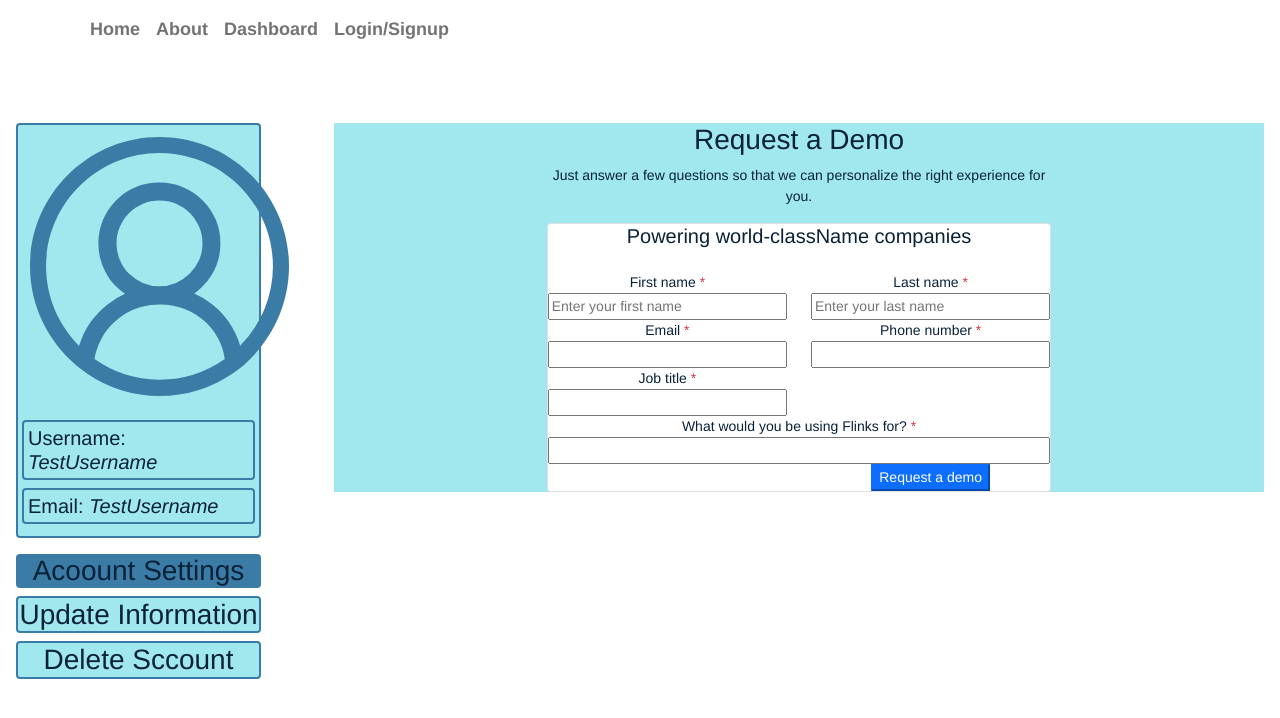
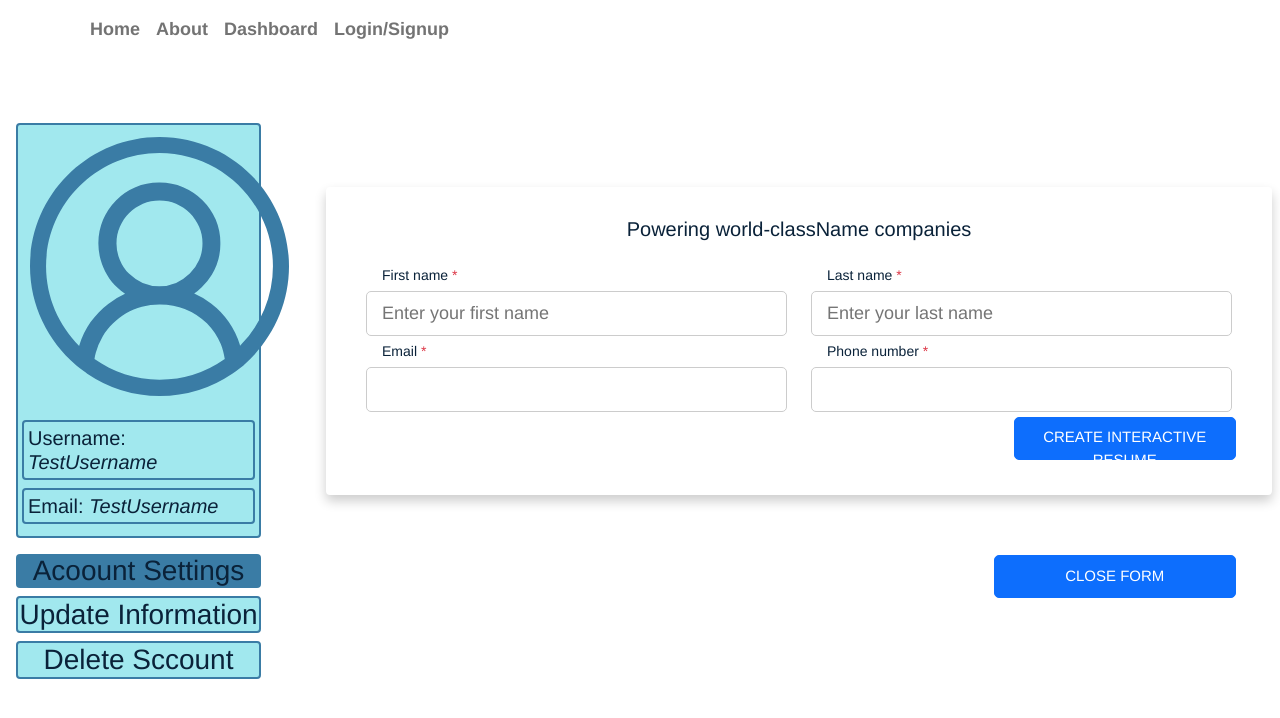
Before and after one commit to ErnestAr/ResumeHacker, a React (Create React App) app in the folder client/: page /dashboard/resume in a window 1280 px wide. Shown: the top 718 px of the page. Built offline with nearby package versions, Linux system fonts and the light colour scheme.

Commit message:
form functionality to dashboard

```diff
--- a/client/src/components/ResumeForm.js
+++ b/client/src/components/ResumeForm.js
@@ -2,6 +2,8 @@ import React from 'react'
 import "../pages/Dashboard/dashboard.css"
 import axios from 'axios';
 import { saveAs } from 'file-saver';
+import { Link } from 'react-router-dom'
+import {useHistory} from 'react-router-dom'
 export default class ResumeForm extends React.Component {
     state = {
         FirstName: '',
@@ -9,6 +11,7 @@ export default class ResumeForm extends React.Component {
         Cell: '',
         Email: '',
       }
+
       handleChange = ({ target: { value, name }}) => this.setState({ [name]: value })
       createAndDownloadPdf = () => {
         axios.post('/create-pdf', this.state)
@@ -18,16 +21,13 @@ export default class ResumeForm extends React.Component {
             saveAs(pdfBlob, 'newPdf.pdf');
           })
       }
-
+      nextPath(path) {
+        this.props.history.push(path);
+      }
        // name="name" onChange={this.handleChange} <input type="number" placeholder="Receipt ID" name="receiptId" onChange={this.handleChange} />
       render() {
     return (
-      <main className=" col-9 wm">
-        <div className="container-fluid   mx-auto bg-color">
-            <div className="row d-flex justify-content-center">
-                <div className="col-xl-7 col-lg-8 col-md-9 col-11 text-center">
-                    <h3>Request a Demo</h3>
-                    <p className="blue-text">Just answer a few questions so that we can personalize the right experience for you.</p>
+      <main className=" col-9 p-1">
                     <div className="card">
                         <h5 className="text-center mb-4">Powering world-className companies</h5>
                         <form className="form-card" onsubmit="event.preventDefault()">
@@ -39,20 +39,21 @@ export default class ResumeForm extends React.Component {
                                 <div className="form-group col-sm-6 flex-column d-flex"> <label className="form-control-label px-3">Email<span className="text-danger"> *</span></label> <input type="text" id="email" name="email" placeholder="" onblur="validate(3)"/> </div>
                                 <div className="form-group col-sm-6 flex-column d-flex"> <label className="form-control-label px-3">Phone number<span className="text-danger"> *</span></label> <input type="text" id="mob" name="mob" placeholder="" onblur="validate(4)"/> </div>
                             </div>
-                            <div className="row justify-content-between text-left">
+                            {/* <div className="row justify-content-between text-left">
                                 <div className="form-group col-sm-6 flex-column d-flex"> <label className="form-control-label px-3">Job title<span className="text-danger"> *</span></label> <input type="text" id="job" name="job" placeholder="" onblur="validate(5)"/> </div>
                             </div>
                             <div className="row justify-content-between text-left">
                                 <div className="form-group col-12 flex-column d-flex"> <label className="form-control-label px-3">What would you be using Flinks for?<span className="text-danger"> *</span></label> <input type="text" id="ans" name="ans" placeholder="" onblur="validate(6)"/> </div>
-                            </div>
-                            <div className="row justify-content-end">
-                                <div className="form-group col-sm-6"> <button type="submit" className="btn-block btn-primary">Request a demo</button> </div>
-                            </div>
+                            </div>*/}
+
                         </form>
+                        <div className="row justify-content-end">
+                                 <button type="submit" className="btn-block btn-primary me-2 col-3">Create Interactive Resume</button>
+                        </div>
                     </div>
-                </div>
-            </div>
-        </div>
+                    <div className="row justify-content-end">
+                        <button className="btn-block btn-primary me-5 col-3" onClick={() => this.nextPath('/dashboard')}>Close Form</button>
+                    </div>
       </main>
     )
       }
--- a/client/src/pages/Dashboard/dashboard.css
+++ b/client/src/pages/Dashboard/dashboard.css
@@ -40,3 +40,61 @@ h1, h2, h3, h4, h5, h6, p, blockquote, ul, ol, dl, dt, dd, figure, figcaption, d
 .border-sc {
   border: 2px solid var(--secondary);
 }
+
+
+.card {
+  padding: 30px 40px;
+  margin-top: 60px;
+  margin-bottom: 60px;
+  border: none !important;
+  box-shadow: 0 6px 12px 0 rgba(0, 0, 0, 0.2)
+}
+
+.blue-text {
+  color: #00BCD4
+}
+
+.form-control-label {
+  margin-bottom: 0
+}
+
+input,
+textarea,
+button {
+  padding: 8px 15px;
+  border-radius: 5px !important;
+  margin: 5px 0px;
+  box-sizing: border-box;
+  border: 1px solid #ccc;
+  font-size: 18px !important;
+  font-weight: 300
+}
+
+input:focus,
+textarea:focus {
+  -moz-box-shadow: none !important;
+  -webkit-box-shadow: none !important;
+  box-shadow: none !important;
+  border: 1px solid #00BCD4;
+  outline-width: 0;
+  font-weight: 400
+}
+
+.btn-block {
+  text-transform: uppercase;
+  font-size: 15px !important;
+  font-weight: 400;
+  height: 43px;
+  cursor: pointer
+}
+
+.btn-block:hover {
+  color: #fff !important
+}
+
+button:focus {
+  -moz-box-shadow: none !important;
+  -webkit-box-shadow: none !important;
+  box-shadow: none !important;
+  outline-width: 0
+}
```
